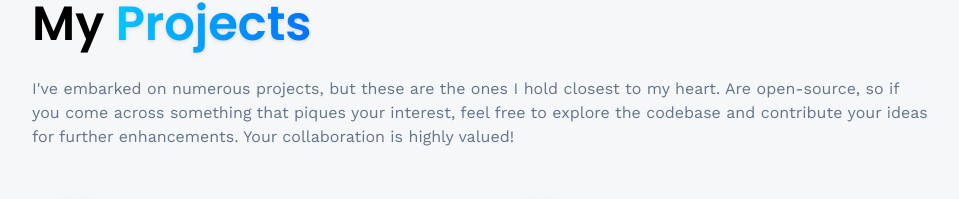
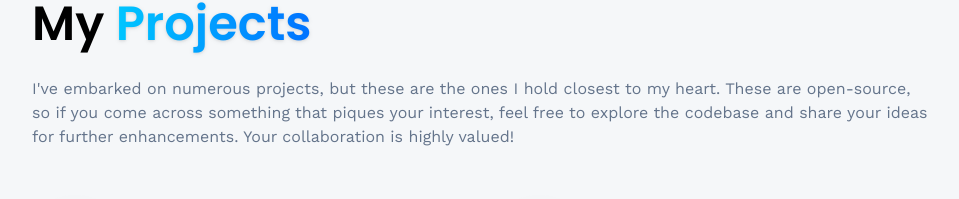
Before and after one commit to sarahprando/3d_developer, a React (Vite) app: page /projects in a window 1280 px wide. Shown: the part 135-334 px from the top of the page, without its empty margins (160-1119 px from the left). Built offline with nearby package versions, Linux system fonts and the light colour scheme.

Commit message:
correcoes

```diff
--- a/src/components/HomeInfo.jsx
+++ b/src/components/HomeInfo.jsx
@@ -16,7 +16,7 @@ const renderContent = {
     1: (
         <h1 className="sm:text-xl sm:leading-snug text-center neo-brutalism-blue py-4 px-8 text-white mx-5">Hi, I am <span className="font-semibold">Sarah Prando</span> 👋
         <br />
-        In process of becoming a
+        In the process of becoming a
         Full Stack Developer.
         </h1>
     ),
--- a/src/pages/Projects.jsx
+++ b/src/pages/Projects.jsx
@@ -11,7 +11,7 @@ const Projects = () => {
       </h1>
       <div className="mt-5 flex flex-col gap-3 text-slate-500">
         <p>
-          I've embarked on numerous projects, but these are the ones I hold closest to my heart. Are open-source, so if you come across something that piques your interest, feel free to explore the codebase and contribute your ideas for further enhancements. Your collaboration is highly valued!
+          I've embarked on numerous projects, but these are the ones I hold closest to my heart. These are open-source, so if you come across something that piques your interest, feel free to explore the codebase and share your ideas for further enhancements. Your collaboration is highly valued!
         </p>
       </div>
 
```
